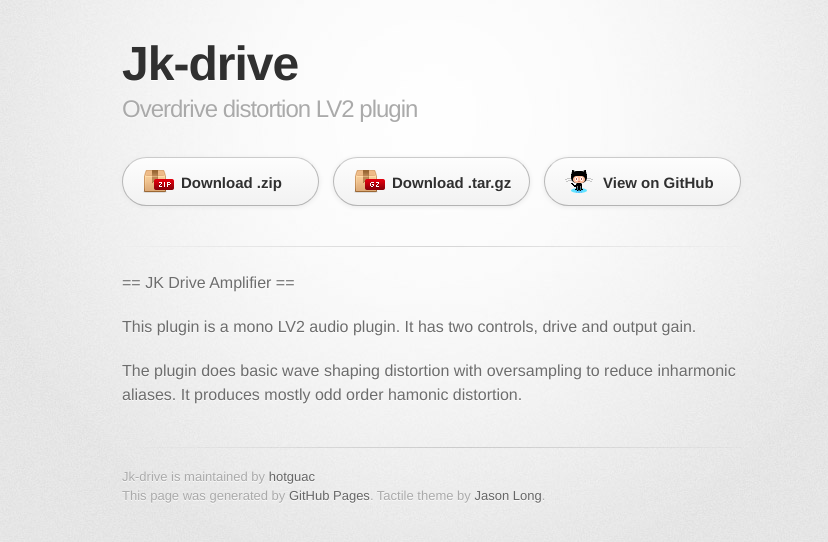
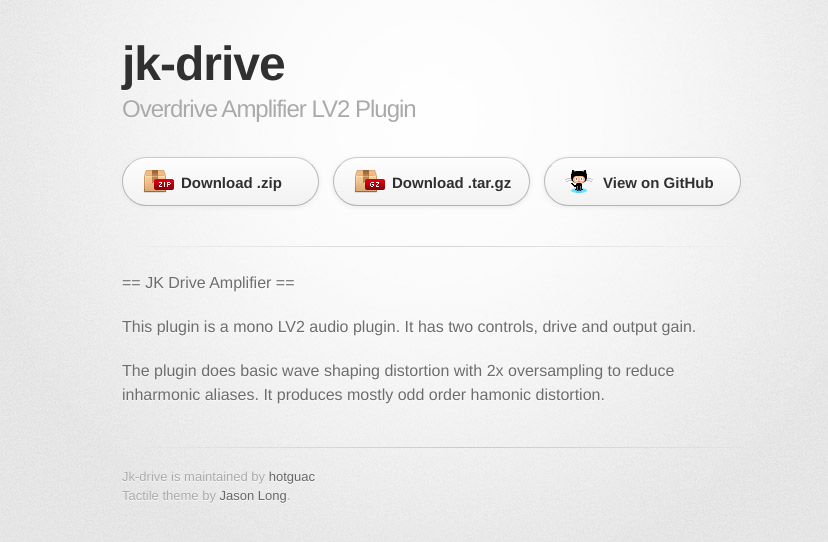
Before and after one commit to hotguac/jk-drive, a plain HTML site: page index.html in a window 1280 px wide. Shown: the whole page, without its empty margins (208-1036 px from the left). Drawn offline with Linux system fonts and the light colour scheme; a web font is replaced by a local one.

Commit message:
A little touch up.

```diff
--- a/index.html
+++ b/index.html
@@ -18,8 +18,8 @@
       <div class="inner">
 
         <header>
-          <h1>Jk-drive</h1>
-          <h2>Overdrive distortion LV2 plugin</h2>
+          <h1>jk-drive</h1>
+          <h2>Overdrive Amplifier LV2 Plugin</h2>
         </header>
 
         <section id="downloads" class="clearfix">
@@ -35,12 +35,12 @@
 
 <p>This plugin is a mono LV2 audio plugin. It has two controls, drive and output gain.</p>
 
-<p>The plugin does basic wave shaping distortion with oversampling to reduce inharmonic aliases. It produces mostly odd order hamonic distortion.</p>
+<p>The plugin does basic wave shaping distortion with 2x oversampling to reduce inharmonic aliases. It produces mostly odd order hamonic distortion.</p>
         </section>
 
         <footer>
           Jk-drive is maintained by <a href="https://github.com/hotguac">hotguac</a><br>
-          This page was generated by <a href="https://pages.github.com">GitHub Pages</a>. Tactile theme by <a href="https://twitter.com/jasonlong">Jason Long</a>.
+          Tactile theme by <a href="https://twitter.com/jasonlong">Jason Long</a>.
         </footer>
 
 
```
